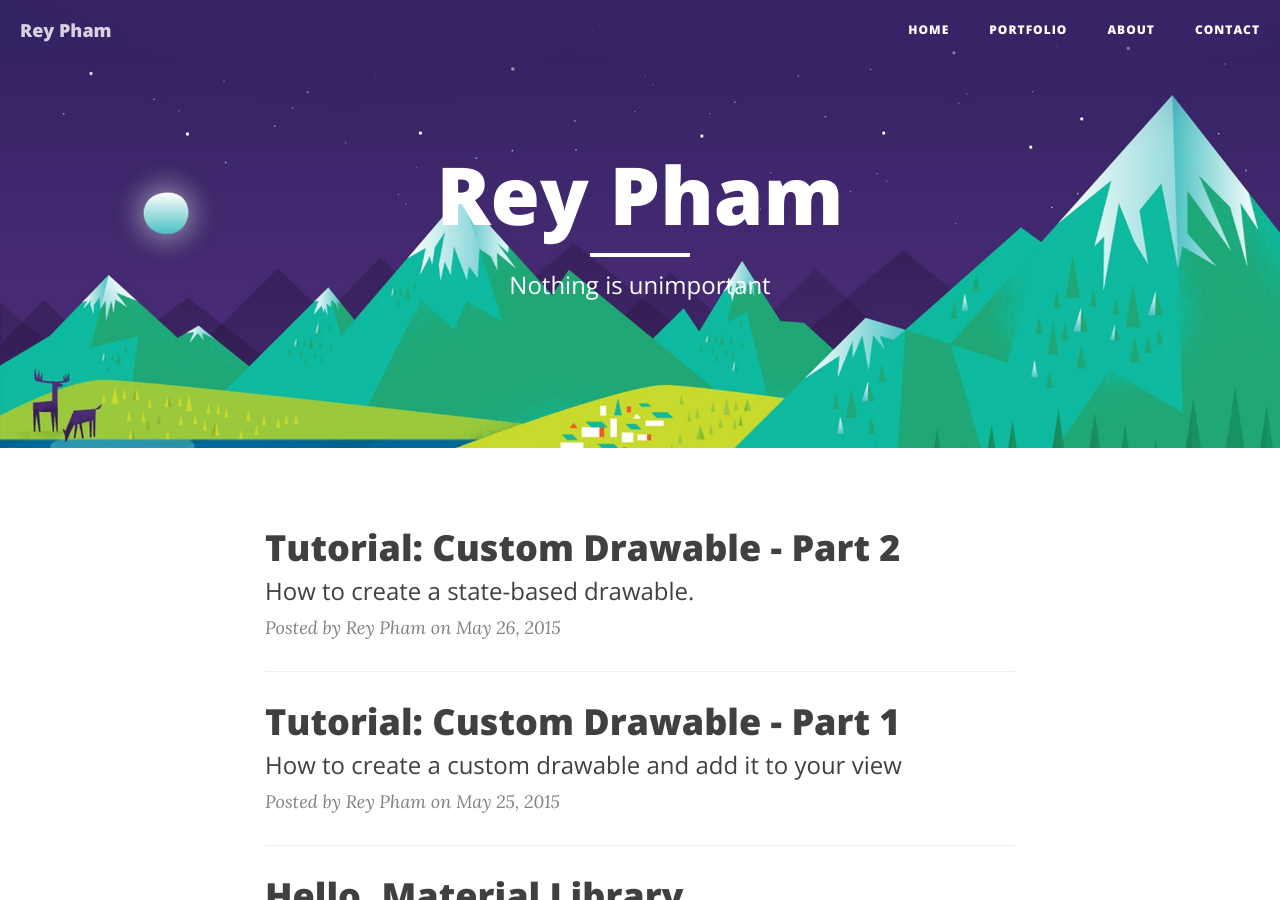
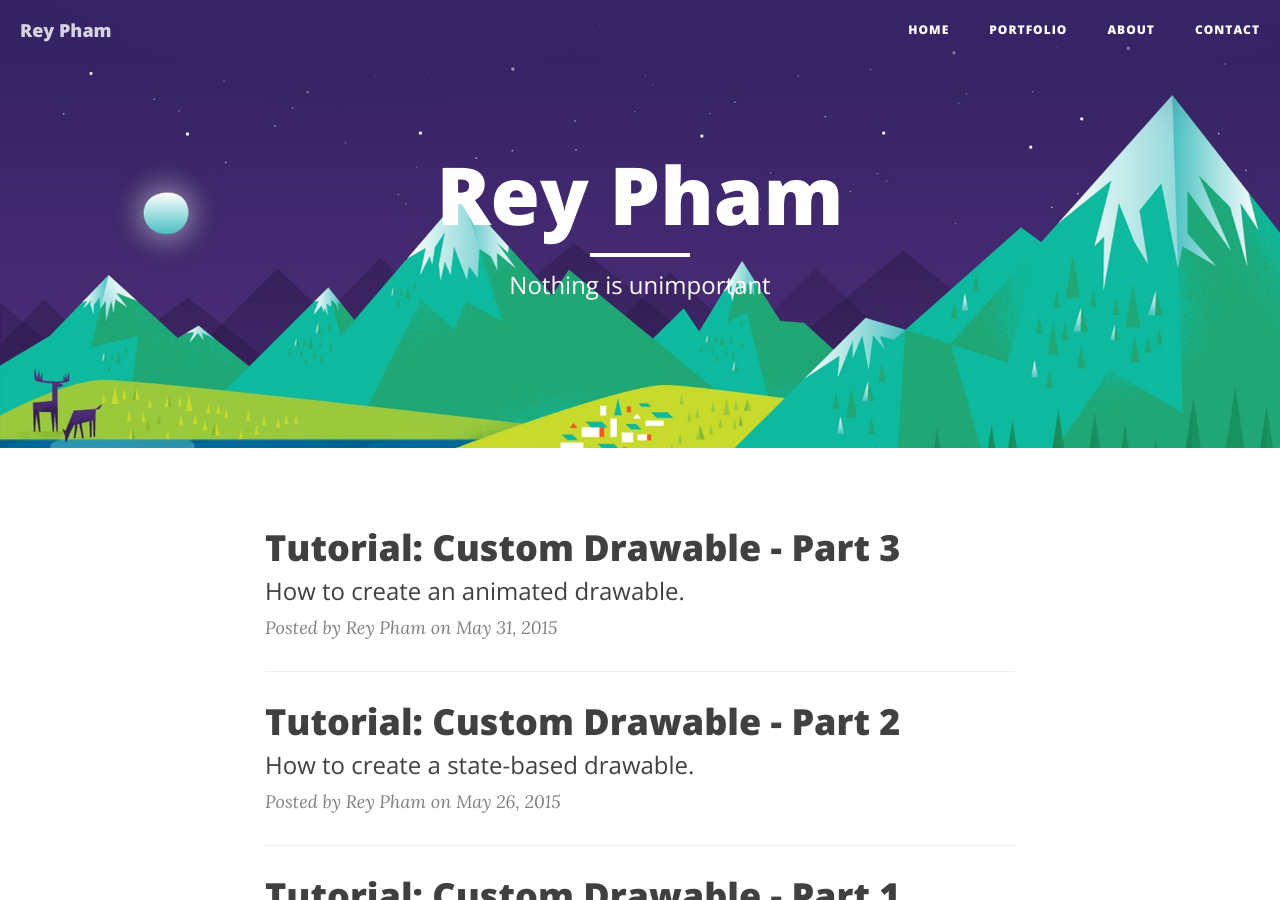
Before and after one commit to Anilkumarnayak005/rey5137.github.io, a Jekyll site: the page built from index.html, in a window 1280 px wide and 900 px high. Built offline with Jekyll 4.4.1, drawn with Linux system fonts in a browser that asks for light colours; nearby versions of some CDN libraries; the list of posts is cut into pages by our own code; some of the changed lines change nothing that is shown.

Commit message:
Add Tutorial: Custom Drawable - part 3

```diff
--- a/_posts/blog/2015-05-26-tutorial-custom-drawable-part2.markdown
+++ b/_posts/blog/2015-05-26-tutorial-custom-drawable-part2.markdown
@@ -149,6 +149,6 @@ When a drawable request the view to re-drawn (via `Callback#invalidateDrawable(D
 
 Let's run and see the result.
 
-Now you know how to create a state-based drawable. In the last part, we will go to next level and make it animate between states.
+Now you know how to create a state-based drawable. In the [last part]({{ site.baseurl }}/blog/tutorial-custom-drawable-part3/), we will go to next level and make it animate between states.
 
 The source code is available on [Github](https://github.com/rey5137/tutorials/tree/add_drawable_to_view).
--- /dev/null
+++ b/_posts/blog/2015-05-31-tutorial-custom-drawable-part3.markdown
@@ -0,0 +1,229 @@
+---
+layout:     post
+title:      "Tutorial: Custom Drawable - Part 3"
+subtitle:   "How to create an animated drawable."
+date:       2015-05-31 23:00:00
+author:     "Rey Pham"
+comments: 	true
+categories: blog
+tags:		Android Tutorial
+---
+
+In the last part of this series, we will make the drawable animated between states. Here is the result we want:
+![]({{ site.baseurl }}/img/tutorial-custom-drawable/animatedstateborder.gif){: .center-image }
+Ok, let's do it.
+<br />
+
+##AnimatedStateBorderDrawable
+As usual, we need to make some changes on StateBorderDrawable class.
+
+* First, we add a new `duration` parameter to constructor method:
+
+{% highlight java %}
+
+public class AnimatedStateBorderDrawable extends Drawable {
+
+    private boolean mRunning = false;
+    private long mStartTime;
+    private int mAnimDuration;
+
+    Paint mPaint;
+    ColorStateList mColorStateList;
+    int mPrevColor;
+    int mMiddleColor;
+    int mCurColor;
+    int mBorderWidth;
+    int mBorderRadius;
+
+    RectF mRect;
+    Path mPath;
+
+    public BorderDrawable(ColorStateList colorStateList, int borderWidth, int borderRadius, int duration){
+        mPaint = new Paint(Paint.ANTI_ALIAS_FLAG);
+        mPaint.setStyle(Paint.Style.FILL);
+
+        mPath = new Path();
+        mPath.setFillType(Path.FillType.EVEN_ODD);
+
+        mRect = new RectF();
+
+        mColorStateList = colorStateList;
+        mCurColor = mColorStateList.getDefaultColor();
+        mPrevColor = mCurColor;
+        mBorderWidth = borderWidth;
+        mBorderRadius = borderRadius;
+        mAnimDuration = duration;
+    }
+}
+
+{% endhighlight %}
+
+You can see that I added some new member variable like `mPrevColor`, `mCurColor`, `mMiddeColor`. Because we will animate the color between 2 states, so we need to know the color of previous and current state. Some variable like `mRunning`, `mStartTime` also needed for storing animation's data.
+
+* Next, we have to implement `android.graphics.drawable.Animatable` interface. There are 3 methods:
+
+{% highlight java %}
+
+@Override
+public boolean isRunning() {
+    return mRunning;
+}
+
+@Override
+public void start() {
+    resetAnimation();
+    scheduleSelf(mUpdater, SystemClock.uptimeMillis() + FRAME_DURATION);
+    invalidateSelf();
+}
+
+@Override
+public void stop() {
+    mRunning = false;
+    unscheduleSelf(mUpdater);
+    invalidateSelf();
+}
+
+{% endhighlight %}
+
+`isRunning()` is pretty forward, so let's talk about `start()` method. When we call `start()` method to start running the animation, first we have to call `resetAnimation()` to reset all animation's data:
+
+{% highlight java %}
+
+private void resetAnimation(){
+    mStartTime = SystemClock.uptimeMillis();
+    mMiddleColor = mPrevColor;
+}
+
+{% endhighlight %}
+
+You will see that there are 2 variables need to be updated: `mStartTime` for animation start running time, and `mMiddleColor` for color will be drawn when animation running.
+Then, we will schedule a Runnable will be run after a specific duration to update animation's progress and invalidate drawable:
+
+{% highlight java %}
+
+private final Runnable mUpdater = new Runnable() {
+
+    @Override
+    public void run() {
+        update();
+    }
+
+};
+
+private void update(){
+    long curTime = SystemClock.uptimeMillis();
+    float progress = Math.min(1f, (float) (curTime - mStartTime) / mAnimDuration);
+    mMiddleColor = getMiddleColor(mPrevColor, mCurColor, progress);
+
+    if(progress == 1f)
+        mRunning = false;
+
+    if(isRunning())
+        scheduleSelf(mUpdater, SystemClock.uptimeMillis() + FRAME_DURATION);
+
+    invalidateSelf();
+}
+
+{% endhighlight %}
+
+In the `update()` method, we will calculate the `mMiddleColor` based on the animation's progress and the color of 2 states. Then we check if the animation is completed to continue schedule `mUpdater` or not.
+
+* Next, we update `onStateChange(int[])` and `drawn(Canvas)` methods:
+
+{% highlight java %}
+
+@Override
+protected boolean onStateChange(int[] state) {
+    int color = mColorStateList.getColorForState(state, mCurColor);
+
+    if(mCurColor != color){
+        if(mAnimDuration > 0){
+            mPrevColor = isRunning() ? mMiddleColor : mCurColor;
+            mCurColor = color;
+            start();
+        }
+        else{
+            mPrevColor = color;
+            mCurColor = color;
+            invalidateSelf();
+        }
+         return true;
+    }
+
+    return false;
+}
+
+@Override
+public void draw(Canvas canvas) {
+    mPaint.setColor(isRunning() ? mMiddleColor : mCurColor);
+    canvas.drawPath(mPath, mPaint);
+}
+
+{% endhighlight %}
+
+* And we also override `jumpToCurrentState()` and `scheduleSelf(Runnable, long)` methods:
+
+{% highlight java %}
+
+@Override
+public void jumpToCurrentState() {
+    super.jumpToCurrentState();
+    stop();
+}
+
+@Override
+public void scheduleSelf(Runnable what, long when) {
+    mRunning = true;
+    super.scheduleSelf(what, when);
+}
+
+{% endhighlight %}
+
+`jumpToCurrentState()` method will be called when the view want to skip all the drawable's animation, so we will call `stop()` method to stop animation if it's running.
+
+<br />
+
+##AnimatedStateBorderImageView
+We just have to change some few point in the StateBorderImageView class.
+
+* First is the `init()` method. Change from `StateBorderDrawable` to `AnimatedStateBorderDrawable`:
+
+{% highlight java %}
+
+mBorder = new AnimatedStateBorderDrawable(colorStateList,
+        getPaddingLeft(),
+        getPaddingLeft() / 2,
+        context.getResources().getInteger(android.R.integer.config_mediumAnimTime));
+
+{% endhighlight %}
+
+* Next, we need to override `jumpDrawablesToCurrentState()` method to notify drawable when the view want to skip all animations.
+
+{% highlight java %}
+
+@Override
+public void jumpDrawablesToCurrentState() {
+    super.jumpDrawablesToCurrentState();
+    mBorder.jumpToCurrentState();
+}
+
+{% endhighlight %}
+
+* That's it. Now we can add this AnimatedStateBorderImageView to XML:
+
+{% highlight xml %}
+
+<com.rey.tutorial.widget.AnimatedStateBorderImageView
+    android:layout_width="96dp"
+    android:layout_height="96dp"
+    android:src="@drawable/avatar"
+    android:scaleType="centerCrop"
+    android:padding="8dp"/>
+
+{% endhighlight %}
+
+Let's run and see the result.
+
+That is the last of this tutorial series. Although the code is simple, but now you know the basic of implementing a fully animated drawable.
+
+The source code is available on [Github](https://github.com/rey5137/tutorials/tree/add_drawable_to_view).
```
